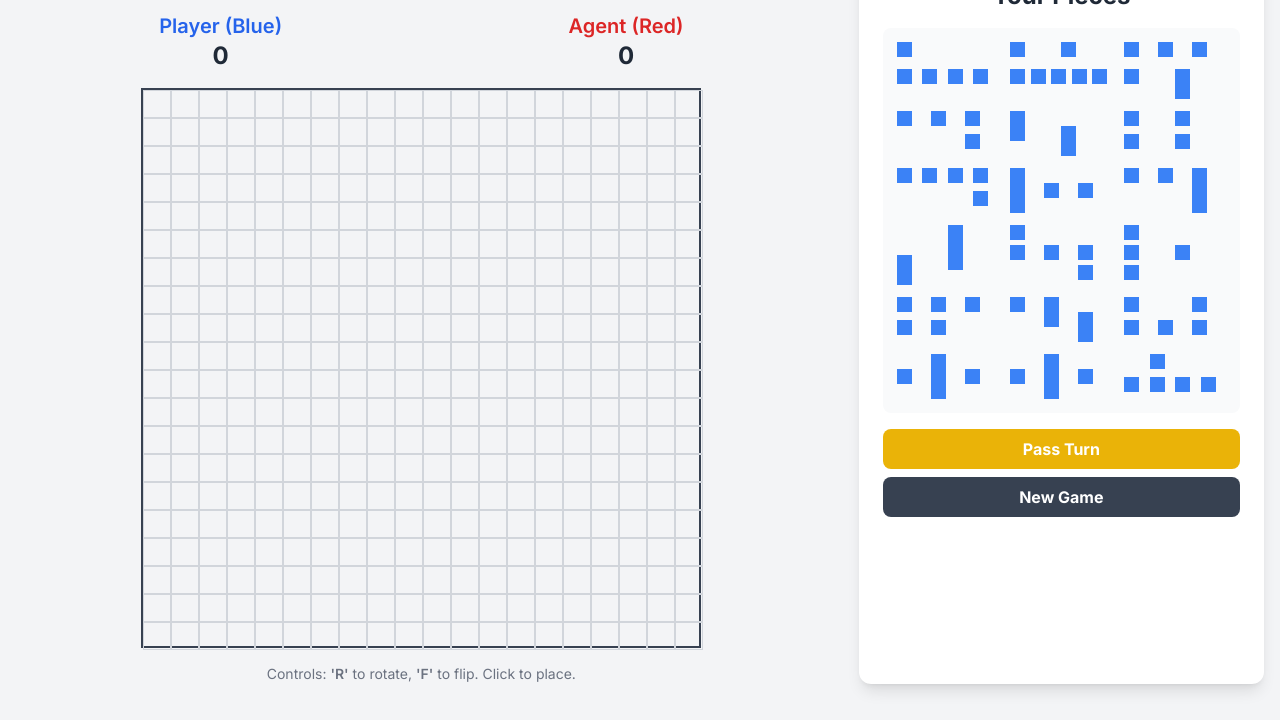
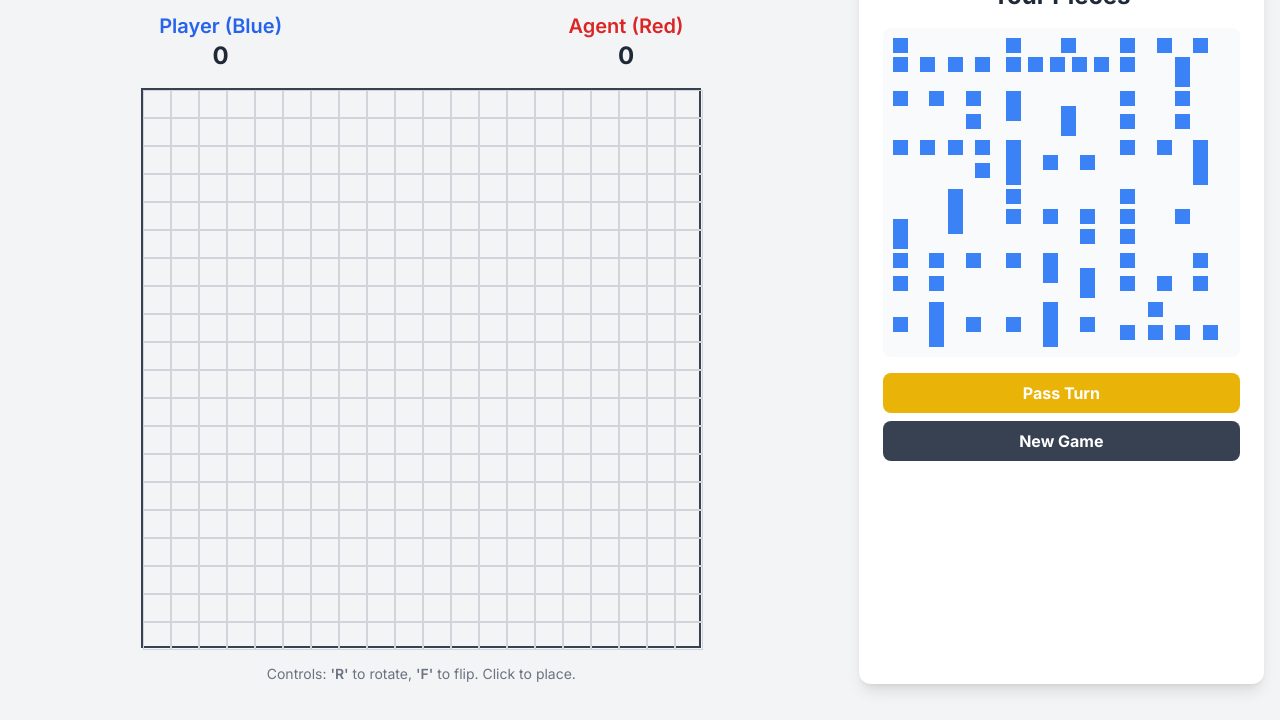
Before and after one commit to srinath1984-collab/blokus, a plain HTML site: page blokus-game-frontend.html in a window 1280 px wide. Shown: the part 80-800 px from the top of the page. Drawn offline with nearby package versions, Linux system fonts and the light colour scheme.

Commit message:
Update blokus-game-frontend.html

```diff
--- a/blokus-game-frontend.html
+++ b/blokus-game-frontend.html
@@ -47,7 +47,7 @@
             display: grid;
             cursor: pointer;
             border: 2px solid transparent;
-            padding: 4px;
+            padding: 0;
             border-radius: 8px;
             transition: all 0.2s;
         }
```
